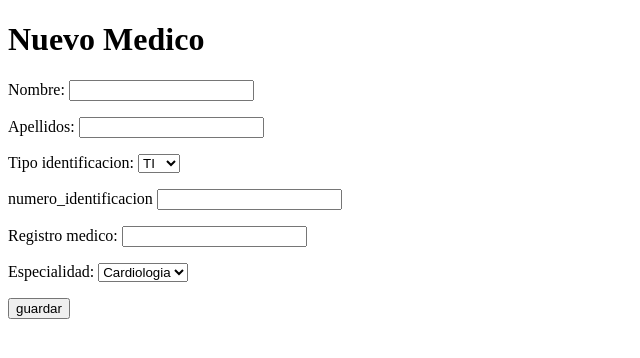
After one commit to OscarVasquez123/citas_2826502, a Flask app: page /medicos/create in a window 1280 px wide. The commit adds this page. Shown: the top 358 px of the page, without its empty margins (0-640 px from the left). Run offline with Flask 3, Linux system fonts and the light colour scheme.

Commit message:
Base de datos

```diff
--- a/app/routes.py
+++ b/app/routes.py
@@ -1,6 +1,6 @@
-from . import app
-from .models import Medico, Paciente, Consultorio, Citas
-from flask import render_template
+from . import app, db
+from .models import Medico, Paciente, Consultorio
+from flask import render_template, request
 
 #crear ruta para ver los medicos
 @app.route("/medicos")
@@ -19,7 +19,48 @@ def get_all_consultorios():
     consultorios = Consultorio.query.all()
     return render_template("consultorios.html" ,  consultorios=consultorios )
 
-@app.route("/citas")
-def get_all_citas():
-    citas = cita.query.all()
-    return render_template("citas.html" ,  cita=citas )
+    #crear ruta traer el medico por el id (get)
+@app.route("/medicos/<int:id>")
+def get_medico_by_id(id):
+    #return "id del medico:" + str(id)
+    #traer el medico por id utilizando la entidad Medico
+    medico = Medico.query.get(id)
+    #y meterlo a una vista
+    return render_template("medico.html" ,
+                           med = medico)
+
+    #crear ruta para crear nuevo medico
+@app.route("/medicos/create", methods = [ 'GET' , 'POST'] )
+def create_medico():
+    #mostrar el formulario: metodo GET
+    if( request.method == 'GET'  ):
+        ##el usurario ingreso con navegador con http://localhost:500/medicos/create/especialidades
+        especialidades = [
+            "Cardiologia",
+            "Pediatria",
+            "Oncologia"
+        ]
+        return render_template("medicos_form.html",
+                            especialidades = especialidades )
+
+
+    ###Cuando el usuario presiona el boton de guardar
+    ### los datos del formulario viajan al servidor
+    ## utilizando el motodo POST
+
+
+    elif(request.method == 'POST'):
+    #Cuando se presiona 'guardar'
+    #crear un objeto de tipo medico
+     new_medico = Medico(nombre = request.form["nombre"],
+                         apellidos = request.form["apellidos"],
+                         tipo_identificacion = request.form["ti"],
+                         numero_identificacion = request.form["ni"],
+                         registro_medico = request.form["rm"],
+                         especialidad = request.form["es"]
+                         )
+
+    ##añadirlo a la sesion sqlalchemy
+    db.session.add(new_medico)
+    db.session.commit()
+    return "medico registrado"
--- a/app/templates/medicos.html
+++ b/app/templates/medicos.html
@@ -12,6 +12,7 @@
              <tr>
                 <th>Nombre</th>
                 <th>Apellidos</th>
+                <th>ver detalles</th>
                 <th>tipo_identificacion</th>
                 <th>numero_identificacion</th>
                 <th>registro_medico</th>
@@ -24,6 +25,11 @@
             <tr>
                 <td> {{ medico.nombre}} </td>
                 <td> {{  medico.apellidos }} </td>
+                <td>
+                    <a href="/medicos/{{ medico.id }}">
+                        ver detalles
+                    </a>
+                </td>
                 <td> {{  medico.tipo_identificacion }} </td>
                 <td> {{  medico.numero_identificacion }} </td>
                 <td> {{  medico.registro_medico }} </td>
--- /dev/null
+++ b/app/templates/medicos_form.html
@@ -0,0 +1,38 @@
+<!DOCTYPE html>
+<html lang="es">
+<head>
+    <meta charset="UTF-8">
+    <meta name="viewport" content="width=device-width, initial-scale=1.0">
+    <title>Document</title>
+</head>
+<body>
+    <h1>Nuevo Medico</h1>
+    <form method="post" action="">
+        <p>Nombre: <input type="text" name="nombre" />  </p>
+        <p>Apellidos: <input type="text" name="apellidos" />  </p>
+        <p> Tipo identificacion:
+            <select name="ti">
+                <option>TI</option>
+                <option>CC</option>
+            </select>
+        </p>
+        <p> numero_identificacion
+            <input type="text" name="ni" />
+        </p>
+        <p> Registro medico:
+            <input type="text" name="rm" />
+        </p>
+        <p>
+            Especialidad:
+            <select name="es">
+              {% for especialidad in especialidades %}
+                <option> {{ especialidad }} </option>
+              {% endfor %}
+            </select>
+        </p>
+        <button type="submit">
+            guardar
+        </button>
+    </form>
+</body>
+</html>
```
Also changed, not shown: app/templates/citas.html (deleted, +0 -37 lines), app/templates/medico.html (added, +21 -0 lines), app/database.db.
